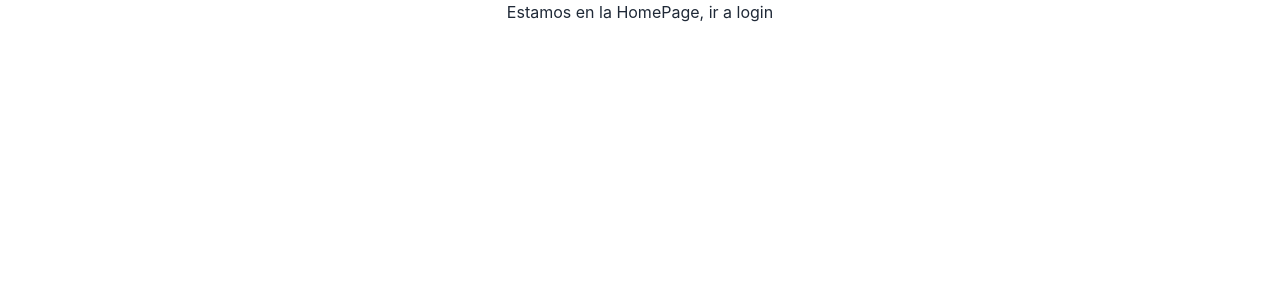
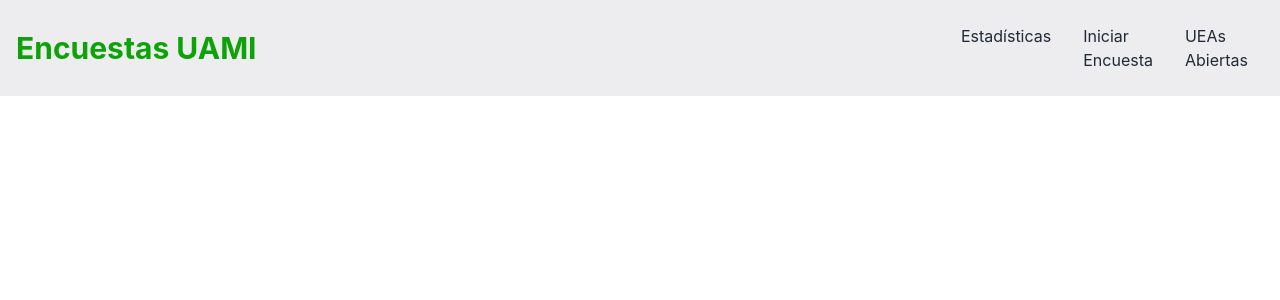
Before and after one commit to SebastianIslas/EncuestasUami-Front, a React (Create React App) app: page / in a window 1280 px wide. Shown: the top 300 px of the page. Built offline with nearby package versions, Linux system fonts and the light colour scheme.

Commit message:
micro Avance homepage
Estoy empezando a familiarizarme con tailwind css

```diff
--- a/src/App.js
+++ b/src/App.js
@@ -1,16 +1,18 @@
 import { BrowserRouter, Routes, Route } from "react-router-dom";
-import './App.css';
 import HomePage from "./pages/HomePage.js"
 import LoginPage from "./pages/LoginPage.js";
+import NotFoundPage from "./pages/NotFoundPage.js";
+
+
 function App() {
   return (
     <BrowserRouter>
-      <div className="App">
-        <Routes>
-          <Route index element={ <HomePage /> } />
-          <Route path="login" element= { <LoginPage /> } />
-        </Routes>
-      </div>
+      <Routes>
+        <Route index element={ <HomePage /> } />
+        <Route path="login" element= { <LoginPage /> } />
+
+        <Route path="*" element= { <NotFoundPage /> } />
+      </Routes>
     </BrowserRouter>
   );
 }
--- /dev/null
+++ b/src/components/home/NavBar.js
@@ -0,0 +1,14 @@
+import React from 'react'
+
+export default function NavBar() {
+  return (
+    <div className='flex justify-between items-center h-24 max-w-[1280px] mx-auto px-4'>
+        <h1 className='w-full text-3xl font-bold text-[#0da308]'>Encuestas UAMI</h1>
+        <ul className='flex'>
+           <li className='p-4'>Estadísticas</li>
+           <li className='p-4'>Iniciar Encuesta</li>
+           <li className='p-4'>UEAs Abiertas</li>
+        </ul>
+    </div>
+  )
+}
--- a/src/index.css
+++ b/src/index.css
@@ -9,6 +9,7 @@
     sans-serif;
   -webkit-font-smoothing: antialiased;
   -moz-osx-font-smoothing: grayscale;
+  background-color: #EDEDEF;
 }
 
 code {
--- a/src/pages/HomePage.js
+++ b/src/pages/HomePage.js
@@ -1,9 +1,9 @@
-import { Link } from 'react-router-dom'
+import NavBar from '../components/home/NavBar'
 
 function HomePage(){
     return(
     <>
-    <h1>Estamos en la HomePage, <Link to="/login">ir a login</Link></h1>
+    <NavBar />
     </>)
 }
 export default HomePage
--- /dev/null
+++ b/src/pages/NotFoundPage.js
@@ -0,0 +1,7 @@
+import React from 'react'
+
+export default function NotFoundPage() {
+  return (
+    <div>ERROR 404, PÁGINA NO ENCONTRADA</div>
+  )
+}
```
